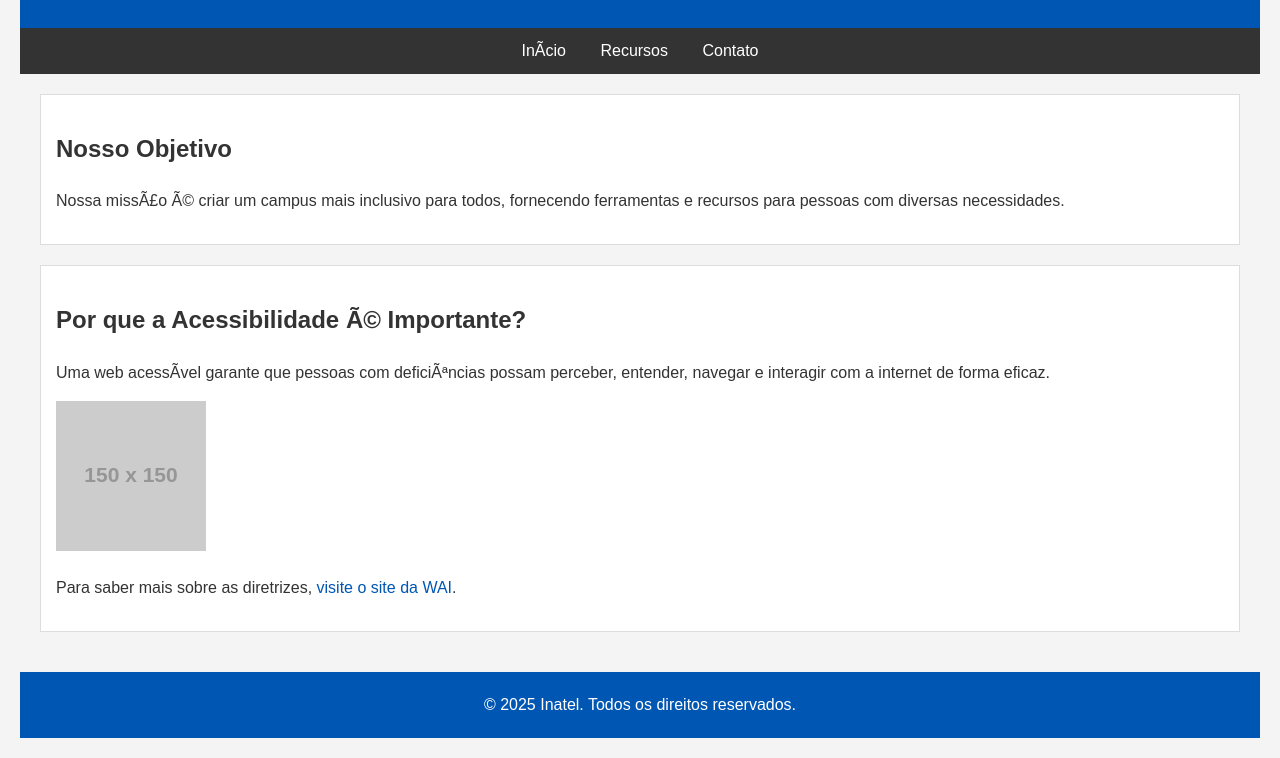
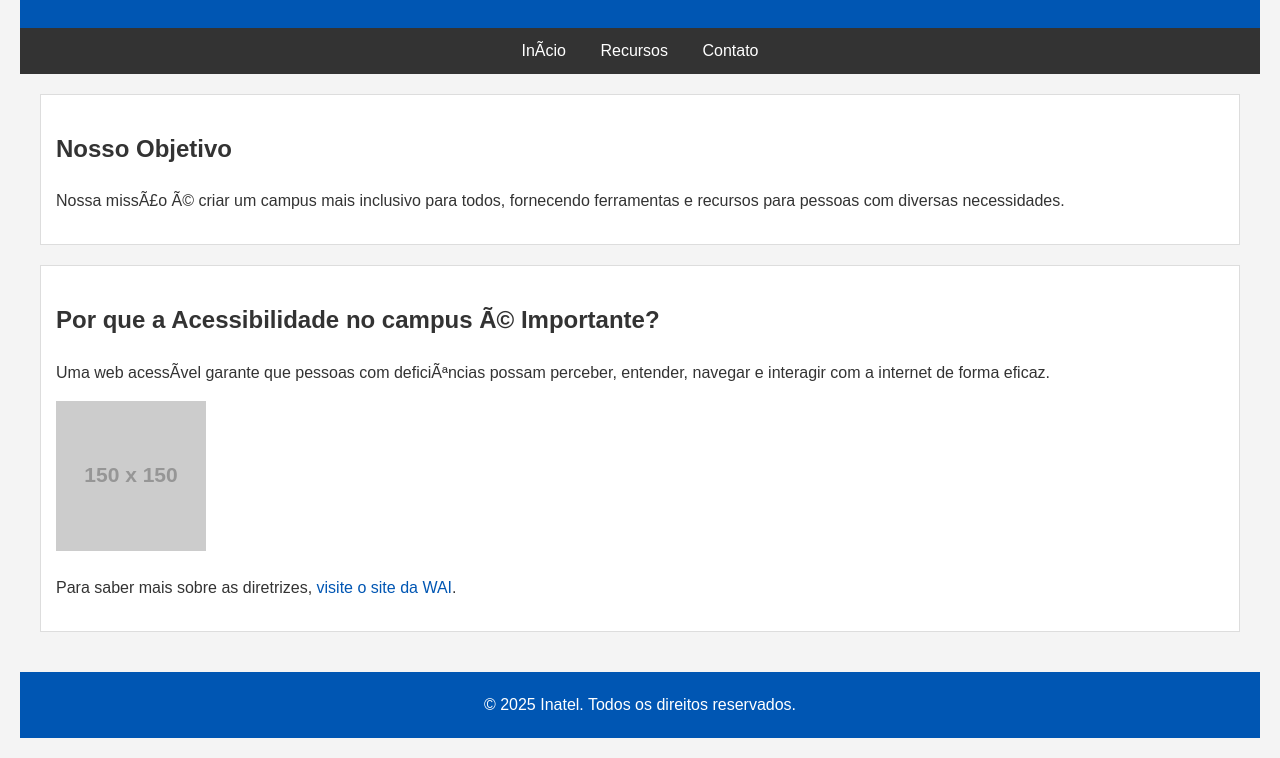
Before and after one commit to Uegner/ACI_Inatel, a plain HTML site: page index.html in a window 1280 px wide. Shown: the part 126-884 px from the top of the page. Drawn offline with Linux system fonts and the light colour scheme; placeholder pictures from the web are drawn by us.

Commit message:
Atualizando conexão com git

```diff
--- a/index.html
+++ b/index.html
@@ -25,7 +25,7 @@
         </section>
 
         <section>
-            <h2>Por que a Acessibilidade é Importante?</h2>
+            <h2>Por que a Acessibilidade no campus é Importante?</h2>
             <p>Uma web acessível garante que pessoas com deficiências possam perceber, entender, navegar e interagir com a internet de forma eficaz.</p>
             <img src="https://via.placeholder.com/150" alt="Um ícone genérico representando um recurso.">
             <p>Para saber mais sobre as diretrizes, <a href="https://www.w3.org/WAI/standards-guidelines/wcag/">visite o site da WAI</a>.</p>
```
